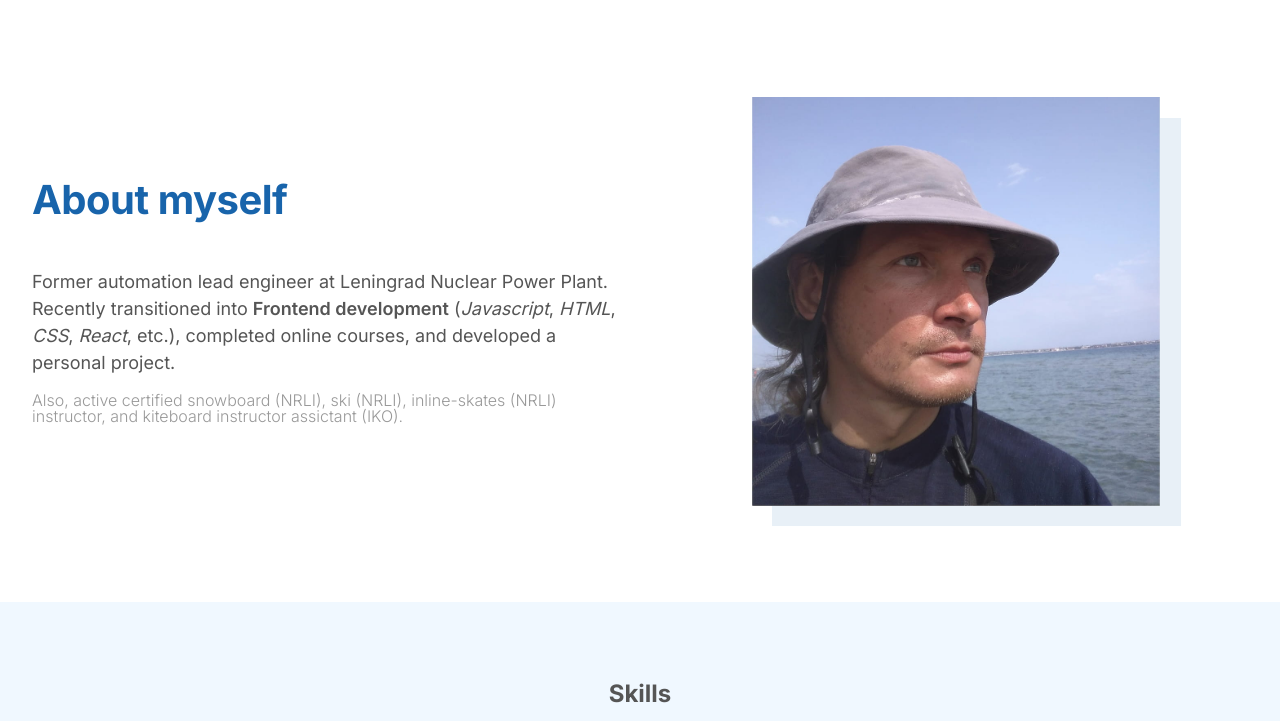
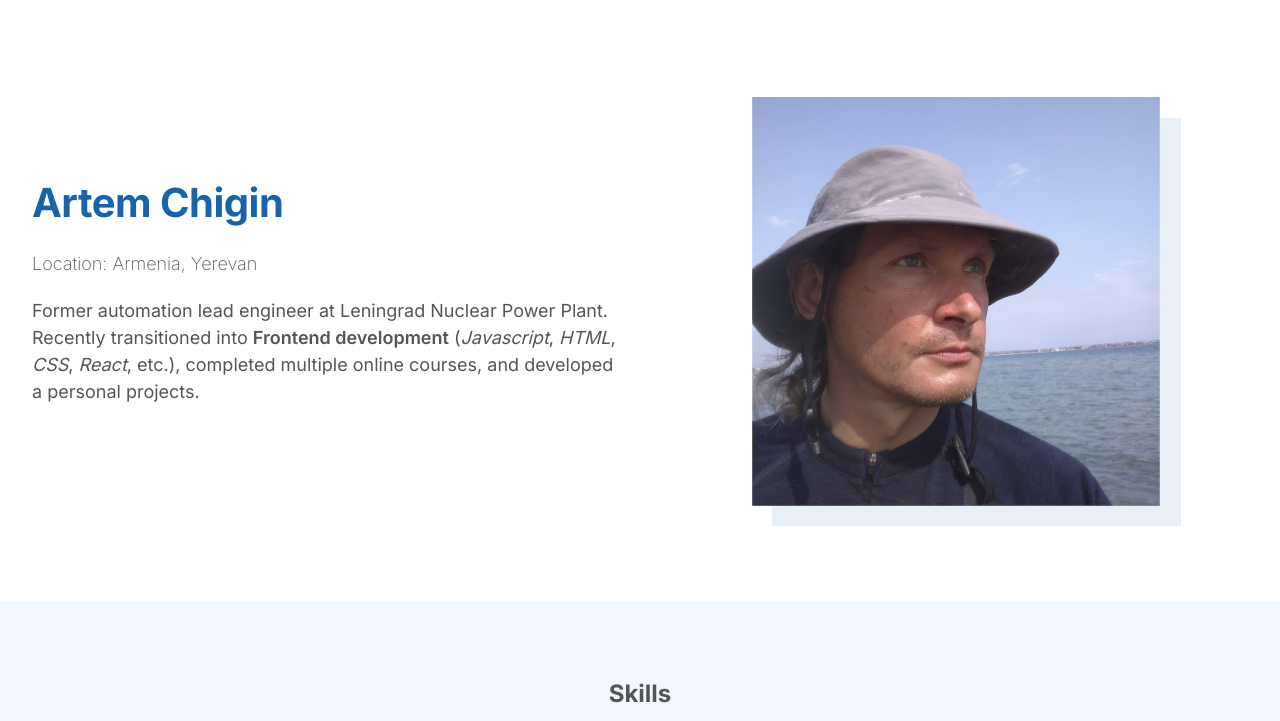
Before and after one commit to artem-chigin/my_CV_site, a plain HTML site: page index.html in a window 1280 px wide. Shown: the part 79-800 px from the top of the page. Drawn offline with Linux system fonts and the light colour scheme.

Commit message:
Added location + corrected hero description

```diff
--- a/index.html
+++ b/index.html
@@ -83,18 +83,20 @@
       <section class="hero-section">
         <div class="hero container grid grid--2-cols">
           <div class="hero-text-box">
-            <h2 class="hero-header">About myself</h2>
+            <h2 class="hero-header">Artem Chigin</h2>
+            <p class="hero-location">Location: Armenia, Yerevan</p>
             <p class="hero-description">
               Former automation lead engineer at Leningrad Nuclear Power Plant.
               Recently transitioned into
               <strong>Frontend development</strong> (<em>Javascript</em>,
               <em>HTML</em>, <em>CSS</em>, <em>React</em>, etc.), completed
-              online courses, and developed a personal project.<br />
+              multiple online courses, and developed a personal projects.<br />
             </p>
-            <p class="hero-description-extra">
+
+            <!-- <p class="hero-description-extra">
               Also, active certified snowboard (NRLI), ski (NRLI), inline-skates
               (NRLI) instructor, and kiteboard instructor assictant (IKO).
-            </p>
+            </p> -->
           </div>
           <div class="hero-img-box"><img src="img/hero.jpg" alt="My photo"</div>
         </div>
--- a/styles.css
+++ b/styles.css
@@ -110,7 +110,9 @@ strong {
   font-weight: 600;
 }
 
+/* ********************* */
 /* Main header */
+/* ********************* */
 
 .header {
   display: flex;
@@ -163,7 +165,9 @@ strong {
   /* font-size: 1.8rem; */
 }
 
+/* ******************* */
 /* Hero section */
+/* ********************* */
 
 .hero {
   max-width: 130rem;
@@ -176,7 +180,13 @@ strong {
   font-size: 4rem;
   color: #1864ab;
   letter-spacing: -0.5px;
-  margin-bottom: 4.8rem;
+  margin-bottom: 3.2rem;
+}
+.hero-location {
+  font-size: 1.8rem;
+  font-weight: 200;
+  /* font-style: italic; */
+  margin-bottom: 2.4rem;
 }
 
 .hero-description {
@@ -185,12 +195,12 @@ strong {
   margin-bottom: 1.6rem;
 }
 
-.hero-description-extra {
+/* .hero-description-extra {
   font-size: 1.6rem;
   font-weight: 300;
-  /* font-style: italic; */
   color: #999;
-}
+  visibility: hidden;
+} */
 
 .hero-img-box {
   display: flex;
```
